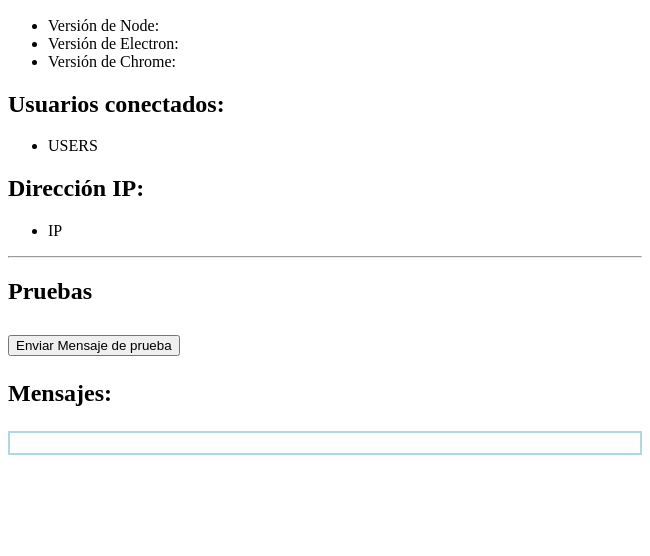
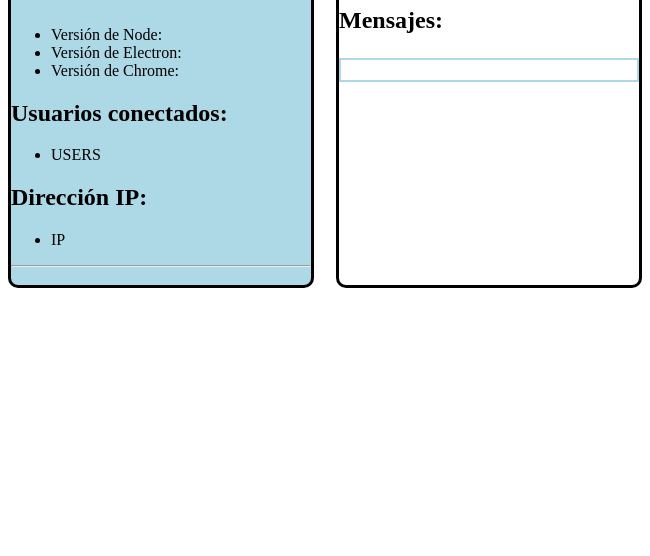
Before and after one commit to JaimeGuti/2020-2021-LTAW-Practicas, an Electron app: page P4/chat.html in a window 650 px wide. Shown: the part 244-800 px from the top of the page. Drawn offline with nearby package versions, Linux system fonts and the light colour scheme; no server answers.

Commit message:
Modificaciones de estilo y apariencias

```diff
--- a/P4/chat.css
+++ b/P4/chat.css
@@ -4,6 +4,7 @@ h1 {
     background-color: lightgreen;
     border-radius: 10px;
     text-align: center;
+    border-style: solid;
   }
 
 .blue {
@@ -18,3 +19,21 @@ h1 {
     border: 2px solid lightblue;
     padding: 10px;
 }
+
+#info_css {
+    float: left;
+    background-color: lightblue;
+    border-radius: 10px;
+    border-style: solid;
+    width: 300px;
+    height: 400px;
+}
+
+#msgs_css {
+    float: right;
+    background-color: white;
+    border-radius: 10px;
+    border-style: solid;
+    width: 300px;
+    height: 400px;
+}
--- a/P4/chat.html
+++ b/P4/chat.html
@@ -21,8 +21,9 @@
 </head>
 <body>
     <h1>HOME CHAT (Server) P4</h1>
+
+    <div id="info_css">
         <img src="Portada_P4.png" alt="Logo-URJC" width=150px>
-
         <hr>
         <h2>Información:</h2>
         <ul>
@@ -42,10 +43,14 @@
         </ul>
 
         <hr>
+    </div>
 
+    <div id="msgs_css">
         <h2>Pruebas</p>
         <p>   <input type="button" value="Enviar Mensaje de prueba" id="btn_test"> </p>
         <p>Mensajes:</p>
         <p id="display"></p>
+    </div>
+
 </body>
 </html>
--- a/P4/main.js
+++ b/P4/main.js
@@ -114,7 +114,7 @@ electron.app.on('ready', () => {
 
     //-- Crear la ventana principal de nuestra aplicación
     win = new electron.BrowserWindow({
-        width: 600,   //-- Anchura
+        width: 650,   //-- Anchura
         height: 600,  //-- Altura
 
         //-- Permitir que la ventana tenga ACCESO AL SISTEMA
@@ -128,10 +128,6 @@ electron.app.on('ready', () => {
   //-- por defecto
   //-- Si lo queremos quitar, hay que añadir esta línea
   //win.setMenuBarVisibility(false)
-
-  //-- Cargar contenido web en la ventana
-  //-- La ventana es en realidad.... ¡un navegador!
-  //win.loadURL('https://www.urjc.es/etsit');
 
   //-- Cargar interfaz gráfica en HTML
   win.loadFile("chat.html");
```
Lines whose indentation alone changed are shown as unchanged.
